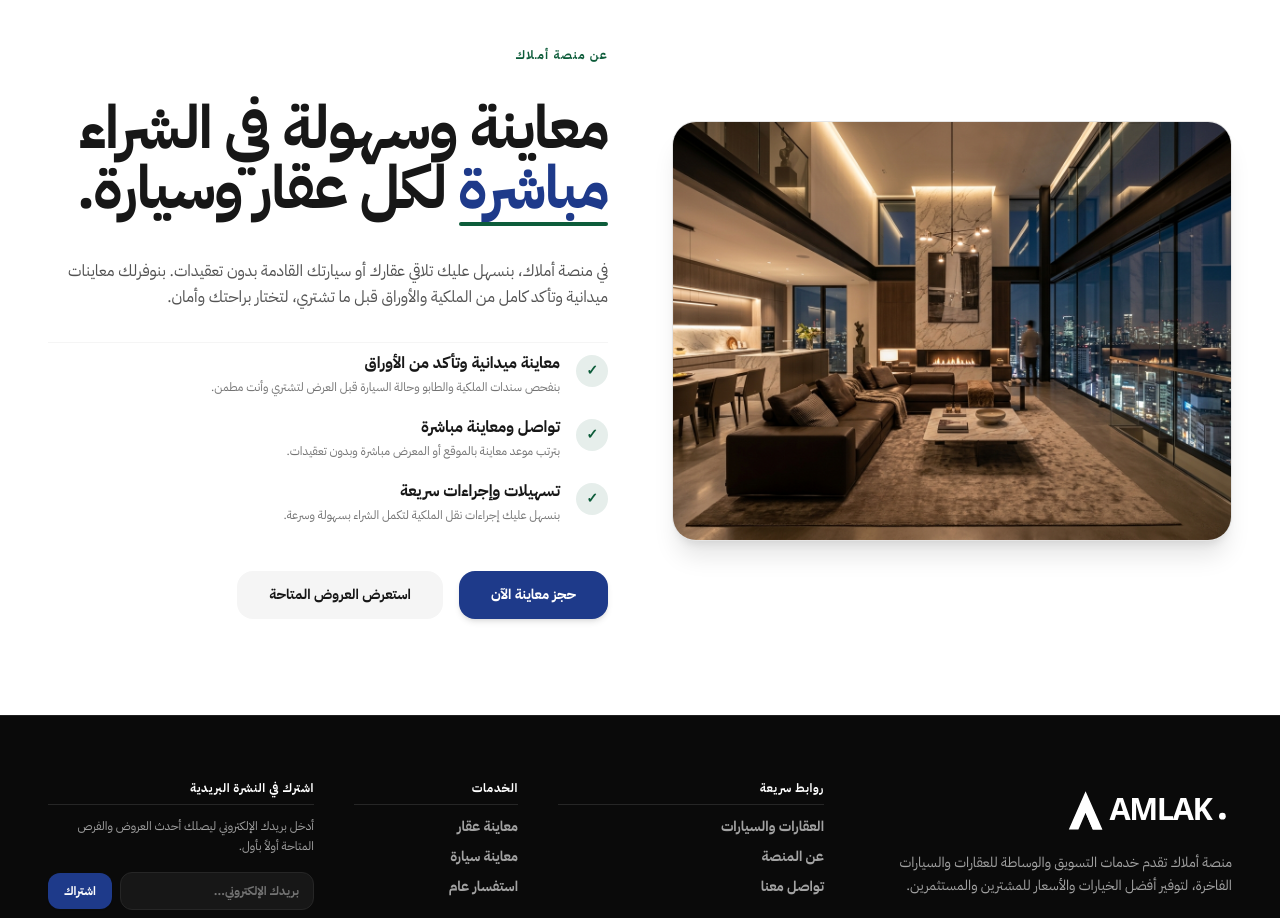
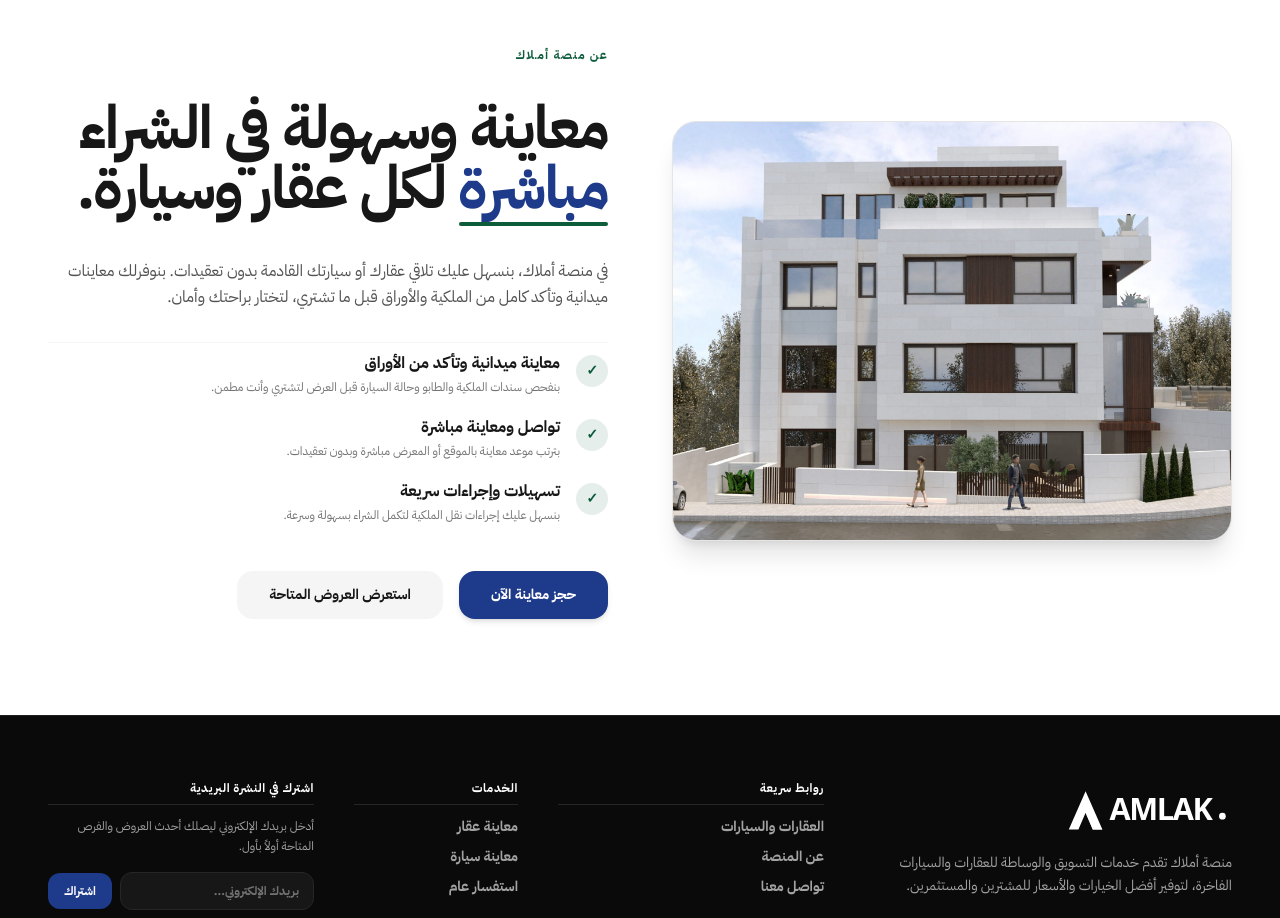
Before and after one commit to weblixjo-byte/amlak, a React (Vite) app: page / in a window 1280 px wide. Shown: the part 1100-2018 px from the top of the page. Built offline with nearby package versions, Linux system fonts and the light colour scheme.

Commit message:
Set About section image to requested homes-jordan luxury estate photo

```diff
--- a/src/components/blocks/about-section.tsx
+++ b/src/components/blocks/about-section.tsx
@@ -15,9 +15,12 @@ export function AboutSection({ onOpenInquiry, isArabic = true }: AboutSectionPro
           <div className="lg:col-span-6 relative">
             <div className="relative z-10 rounded-3xl overflow-hidden shadow-xl border border-neutral-200 aspect-[4/3] bg-neutral-100">
               <img
-                src="/images/estate_interior.jpg"
+                src="/images/about_home.jpeg"
                 alt="أملاك - معروضات متميزة"
                 className="w-full h-full object-cover"
+                onError={(e) => {
+                  (e.target as HTMLImageElement).src = 'https://www.homes-jordan.com/uploads/services/67ddc056-d058-4401-bf72-61593fc10145-20230225071248.jpeg';
+                }}
               />
             </div>
           </div>
```
Also changed, not shown: public/images/about_home.jpeg (added).
